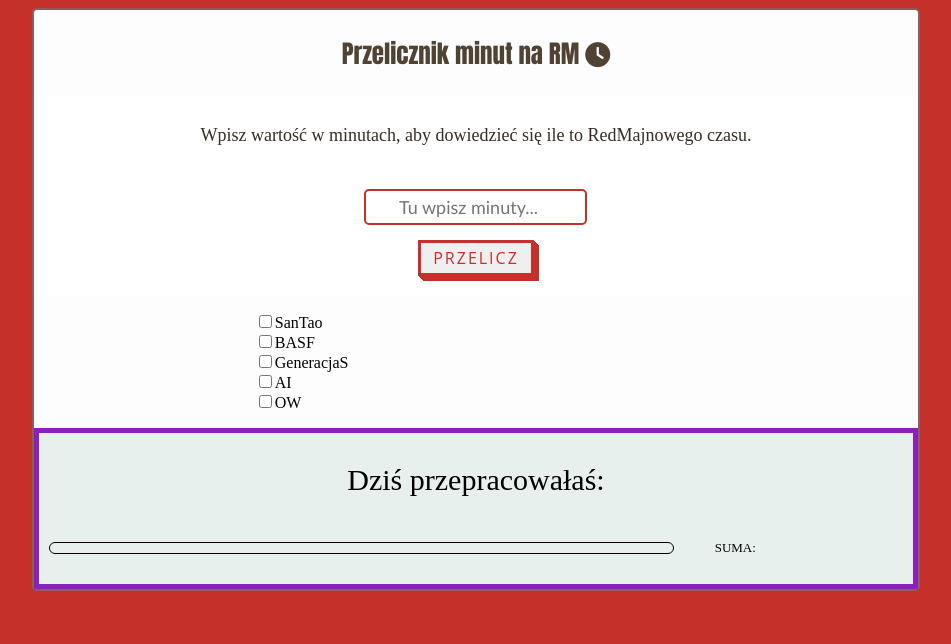
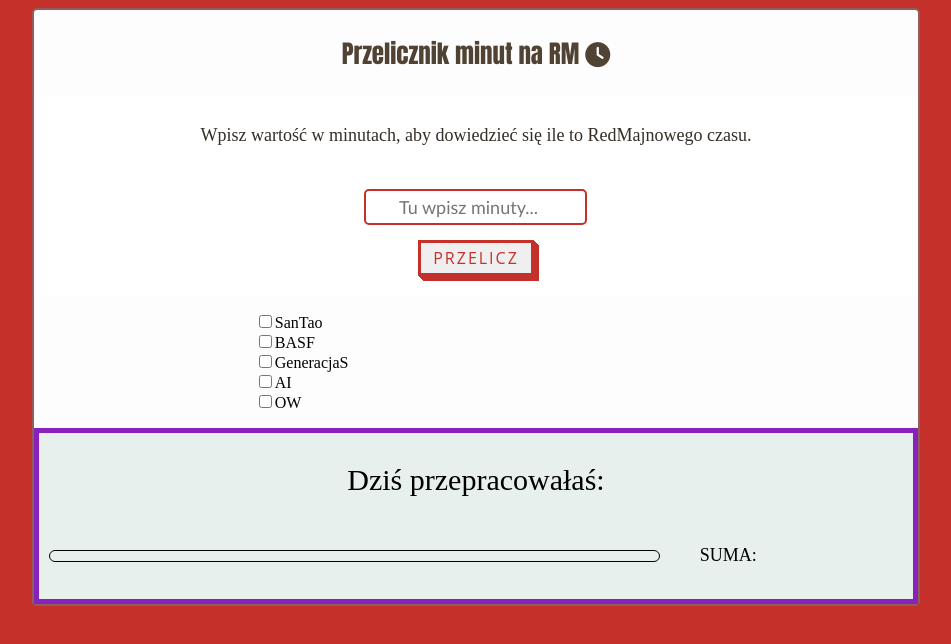
Before and after one commit to ambitnanazwa91/Konwerter-RM, a plain HTML site: page index.html in a window 1280 px wide. Shown: the whole page, without its empty margins (164-1115 px from the left). Drawn offline with Linux system fonts and the light colour scheme.

Commit message:
poprawka fs i wdith na final h

```diff
--- a/css.css
+++ b/css.css
@@ -206,6 +206,7 @@ input:focus {
 	}
 
 	.sum-h {
-		font-size: normal;
+		font-size: large;
+		width: 25%;
 	}
 }
```
